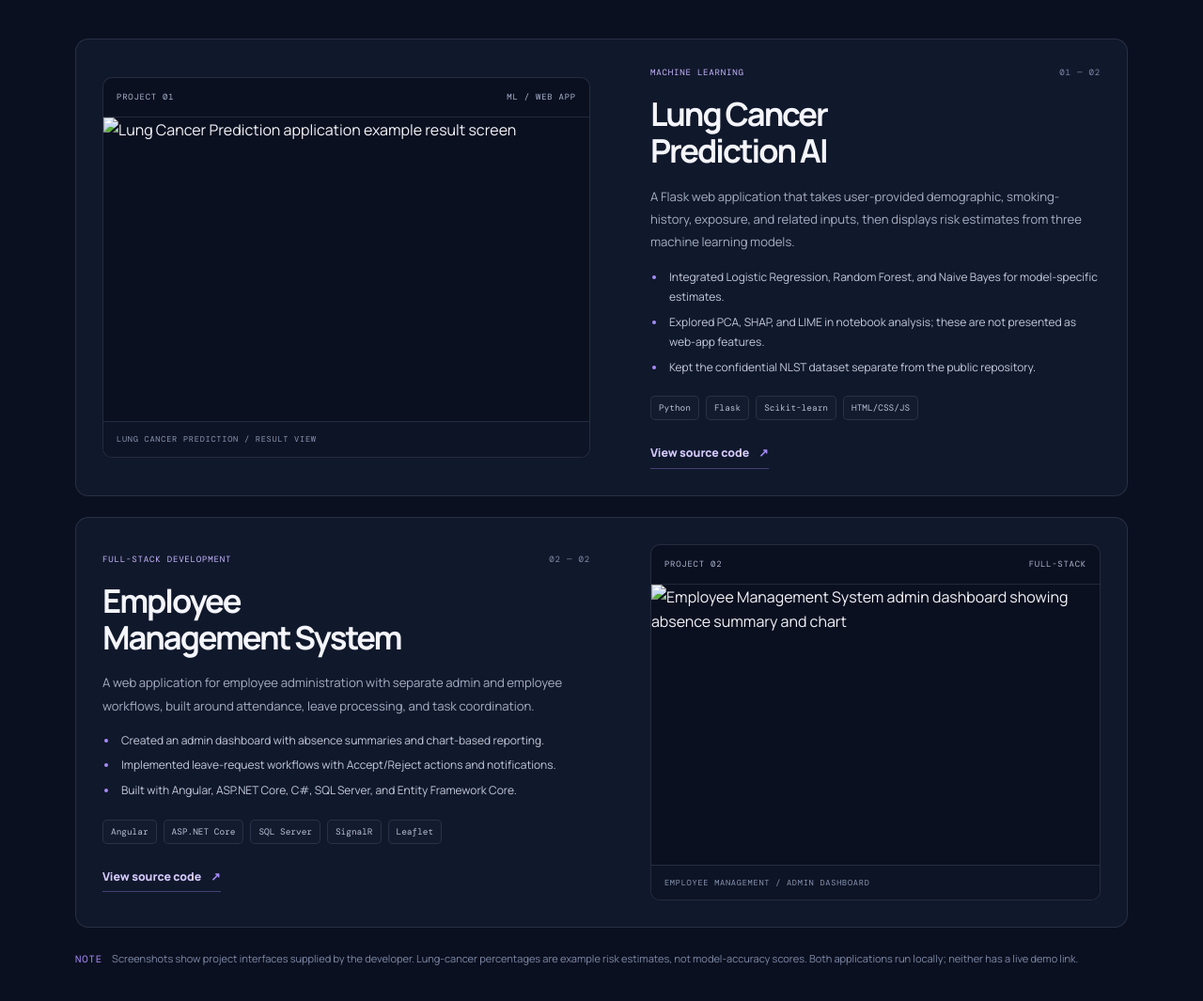
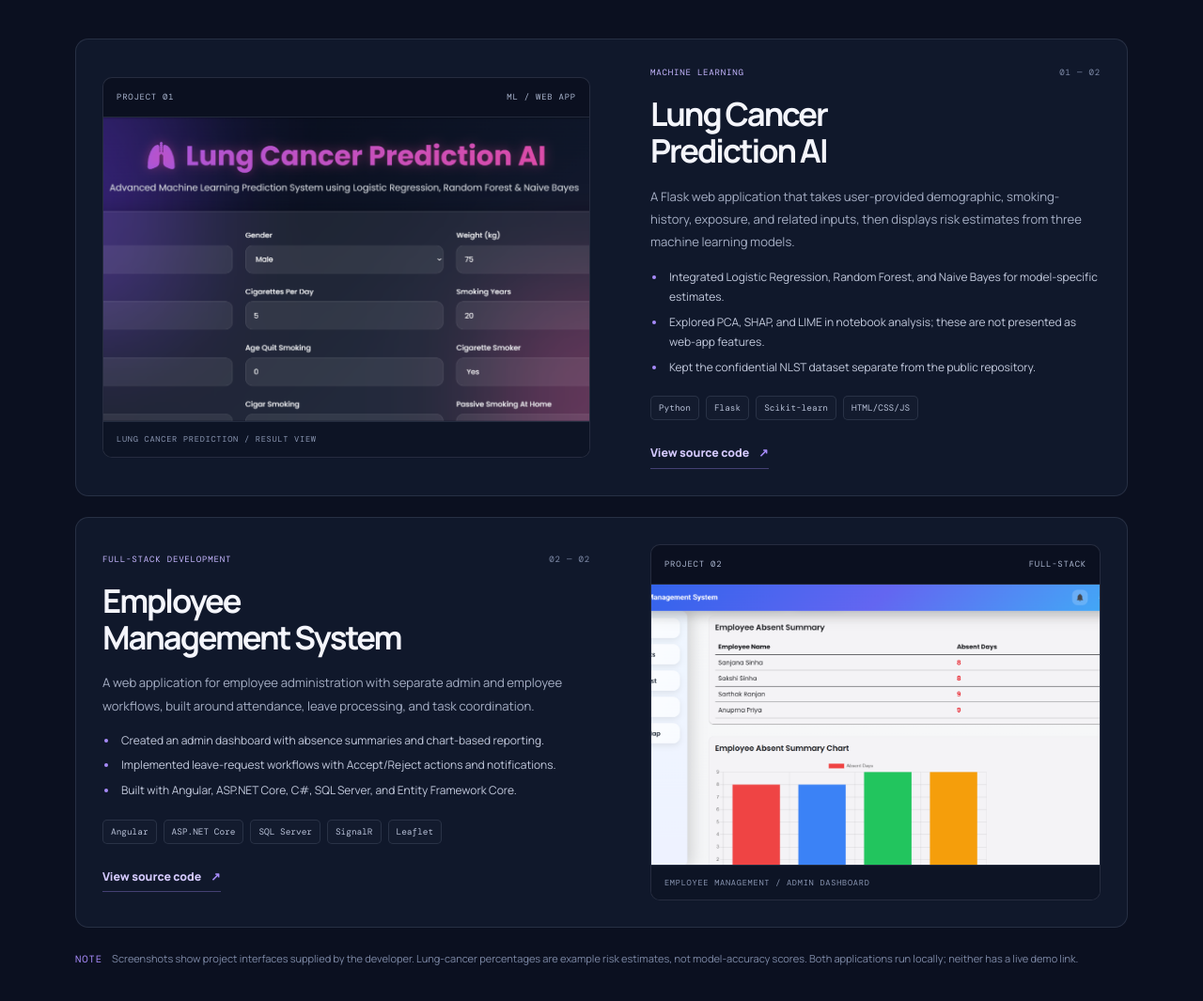
Before and after one commit to Sanjanaa2507/sanjana-portfolio, a plain HTML site: page index.html in a window 1280 px wide. Shown: the part 2343-3408 px from the top of the page at 94% size. Drawn offline with nearby package versions, Linux system fonts and the light colour scheme.

Commit message:
Update index.html

```diff
--- a/index.html
+++ b/index.html
@@ -88,11 +88,11 @@
       <div class="section-label"><span>03</span> / SELECTED WORK</div>
       <div class="section-heading projects-heading"><h2>Projects with a<br><span>purpose behind them.</span></h2><p>Built to explore real workflows, connect systems, and apply what I learn.</p></div>
       <article class="project-card">
-        <div class="project-media"><div class="media-top"><span>PROJECT 01</span><span>ML / WEB APP</span></div><img src="assets/lung-results.png" alt="Lung Cancer Prediction application example result screen"><div class="media-caption">LUNG CANCER PREDICTION / RESULT VIEW</div></div>
+        <div class="project-media"><div class="media-top"><span>PROJECT 01</span><span>ML / WEB APP</span></div><img src="lung-results.png" alt="Lung Cancer Prediction application example result screen"><div class="media-caption">LUNG CANCER PREDICTION / RESULT VIEW</div></div>
         <div class="project-content"><div class="project-meta"><span class="project-type">MACHINE LEARNING</span><span class="project-index">01 — 02</span></div><h3>Lung Cancer<br>Prediction AI</h3><p>A Flask web application that takes user-provided demographic, smoking-history, exposure, and related inputs, then displays risk estimates from three machine learning models.</p><ul><li>Integrated Logistic Regression, Random Forest, and Naive Bayes for model-specific estimates.</li><li>Explored PCA, SHAP, and LIME in notebook analysis; these are not presented as web-app features.</li><li>Kept the confidential NLST dataset separate from the public repository.</li></ul><div class="tag-list"><span>Python</span><span>Flask</span><span>Scikit-learn</span><span>HTML/CSS/JS</span></div><a class="project-link" href="https://github.com/Sanjanaa2507/lung-cancer-prediction" target="_blank" rel="noreferrer">View source code <span>↗</span></a></div>
       </article>
       <article class="project-card project-card-reverse">
-        <div class="project-media"><div class="media-top"><span>PROJECT 02</span><span>FULL-STACK</span></div><img src="assets/ems-dashboard.png" alt="Employee Management System admin dashboard showing absence summary and chart"><div class="media-caption">EMPLOYEE MANAGEMENT / ADMIN DASHBOARD</div></div>
+        <div class="project-media"><div class="media-top"><span>PROJECT 02</span><span>FULL-STACK</span></div><img src="ems-dashboard.png" alt="Employee Management System admin dashboard showing absence summary and chart"><div class="media-caption">EMPLOYEE MANAGEMENT / ADMIN DASHBOARD</div></div>
         <div class="project-content"><div class="project-meta"><span class="project-type">FULL-STACK DEVELOPMENT</span><span class="project-index">02 — 02</span></div><h3>Employee<br>Management System</h3><p>A web application for employee administration with separate admin and employee workflows, built around attendance, leave processing, and task coordination.</p><ul><li>Created an admin dashboard with absence summaries and chart-based reporting.</li><li>Implemented leave-request workflows with Accept/Reject actions and notifications.</li><li>Built with Angular, ASP.NET Core, C#, SQL Server, and Entity Framework Core.</li></ul><div class="tag-list"><span>Angular</span><span>ASP.NET Core</span><span>SQL Server</span><span>SignalR</span><span>Leaflet</span></div><a class="project-link" href="https://github.com/Sanjanaa2507/Employee-Management-System" target="_blank" rel="noreferrer">View source code <span>↗</span></a></div>
       </article>
       <p class="project-note"><span>NOTE</span> Screenshots show project interfaces supplied by the developer. Lung-cancer percentages are example risk estimates, not model-accuracy scores. Both applications run locally; neither has a live demo link.</p>
```
